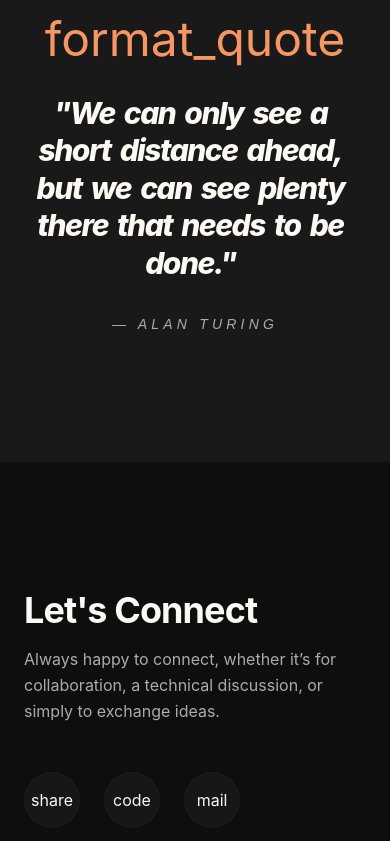
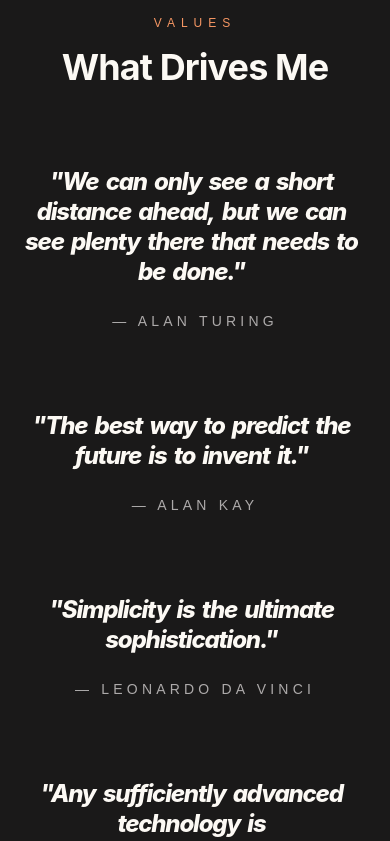
Before and after one commit to AathmikaGK/portfolio2.0, a Next.js app: page / in a window 390 px wide. Shown: the part 5740-6581 px from the top of the page. Built offline with nearby package versions, Linux system fonts and the light colour scheme.

Commit message:
Expand Quote section to show multiple quotes

```diff
--- a/components/Quote.tsx
+++ b/components/Quote.tsx
@@ -1,62 +1,103 @@
 "use client";
 import { motion } from "framer-motion";
 
+const quotes = [
+  {
+    text: "We can only see a short distance ahead, but we can see plenty there that needs to be done.",
+    author: "Alan Turing",
+  },
+  {
+    text: "The best way to predict the future is to invent it.",
+    author: "Alan Kay",
+  },
+  {
+    text: "Simplicity is the ultimate sophistication.",
+    author: "Leonardo da Vinci",
+  },
+  {
+    text: "Any sufficiently advanced technology is indistinguishable from magic.",
+    author: "Arthur C. Clarke",
+  },
+];
+
 export default function Quote() {
-  const quoteText = "\"We can only see a short distance ahead, but we can see plenty there that needs to be done.\"".split(" ");
-
   const containerVariants = {
     hidden: {},
-    visible: { transition: { staggerChildren: 0.04 } }
+    visible: { transition: { staggerChildren: 0.04 } },
   };
 
   const wordVariants = {
     hidden: { opacity: 0, y: 15 },
-    visible: { opacity: 1, y: 0 }
+    visible: { opacity: 1, y: 0 },
   };
 
   return (
     <section className="py-32 px-6 bg-surface-container">
       <motion.div
-        className="max-w-4xl mx-auto text-center space-y-8"
+        className="max-w-5xl mx-auto text-center"
         initial={{ opacity: 0, y: 40 }}
         whileInView={{ opacity: 1, y: 0 }}
         viewport={{ once: true, amount: 0.2 }}
         transition={{ duration: 0.6, ease: "easeOut" }}
       >
-        <motion.span
-          className="material-symbols-outlined text-primary text-5xl opacity-20 block"
-          data-icon="format_quote"
-          initial={{ opacity: 0, scale: 0.6 }}
-          whileInView={{ opacity: 1, scale: 1 }}
+        <motion.div
+          className="mb-20"
+          initial={{ opacity: 0, y: 24 }}
+          whileInView={{ opacity: 1, y: 0 }}
           viewport={{ once: true }}
-          transition={{ duration: 0.7, ease: "backOut" }}
+          transition={{ duration: 0.5 }}
         >
-          format_quote
-        </motion.span>
+          <h2 className="text-xs font-label text-primary uppercase tracking-[0.5em] mb-4">
+            Values
+          </h2>
+          <h3 className="text-4xl font-bold text-tertiary tracking-tight">
+            What Drives Me
+          </h3>
+        </motion.div>
 
+        <div className="space-y-20">
+          {quotes.map((quote, idx) => {
+            const words = `"${quote.text}"`.split(" ");
+            return (
+              <motion.div
+                key={idx}
+                className="space-y-6"
+                initial={{ opacity: 0, y: 30 }}
+                whileInView={{ opacity: 1, y: 0 }}
+                viewport={{ once: true, amount: 0.3 }}
+                transition={{ duration: 0.6, delay: 0.1 }}
+              >
                 <motion.blockquote
-          className="text-3xl md:text-5xl font-extrabold text-tertiary leading-tight italic tracking-tighter"
+                  className="text-2xl md:text-4xl font-extrabold text-tertiary leading-tight italic tracking-tighter"
                   variants={containerVariants}
                   initial="hidden"
                   whileInView="visible"
                   viewport={{ once: true }}
                 >
-          {quoteText.map((word, i) => (
-            <motion.span key={i} variants={wordVariants} className="inline-block mr-[0.3em]">
+                  {words.map((word, i) => (
+                    <motion.span
+                      key={i}
+                      variants={wordVariants}
+                      className="inline-block mr-[0.3em]"
+                    >
                       {word}
                     </motion.span>
                   ))}
                 </motion.blockquote>
 
                 <motion.cite
-          className="block font-label text-sm uppercase tracking-[0.3em] text-on-surface-variant"
+                  className="block font-label text-sm uppercase tracking-[0.3em] text-on-surface-variant not-italic"
                   initial={{ opacity: 0 }}
                   whileInView={{ opacity: 1 }}
                   viewport={{ once: true }}
-          transition={{ delay: quoteText.length * 0.04 + 0.6, duration: 0.5 }}
+                  transition={{ delay: words.length * 0.04 + 0.4, duration: 0.5 }}
                 >
-          — Alan Turing
+                  — {quote.author}
                 </motion.cite>
+              </motion.div>
+            );
+          })}
+        </div>
       </motion.div>
     </section>
   );
```
Lines whose indentation alone changed are shown as unchanged.
